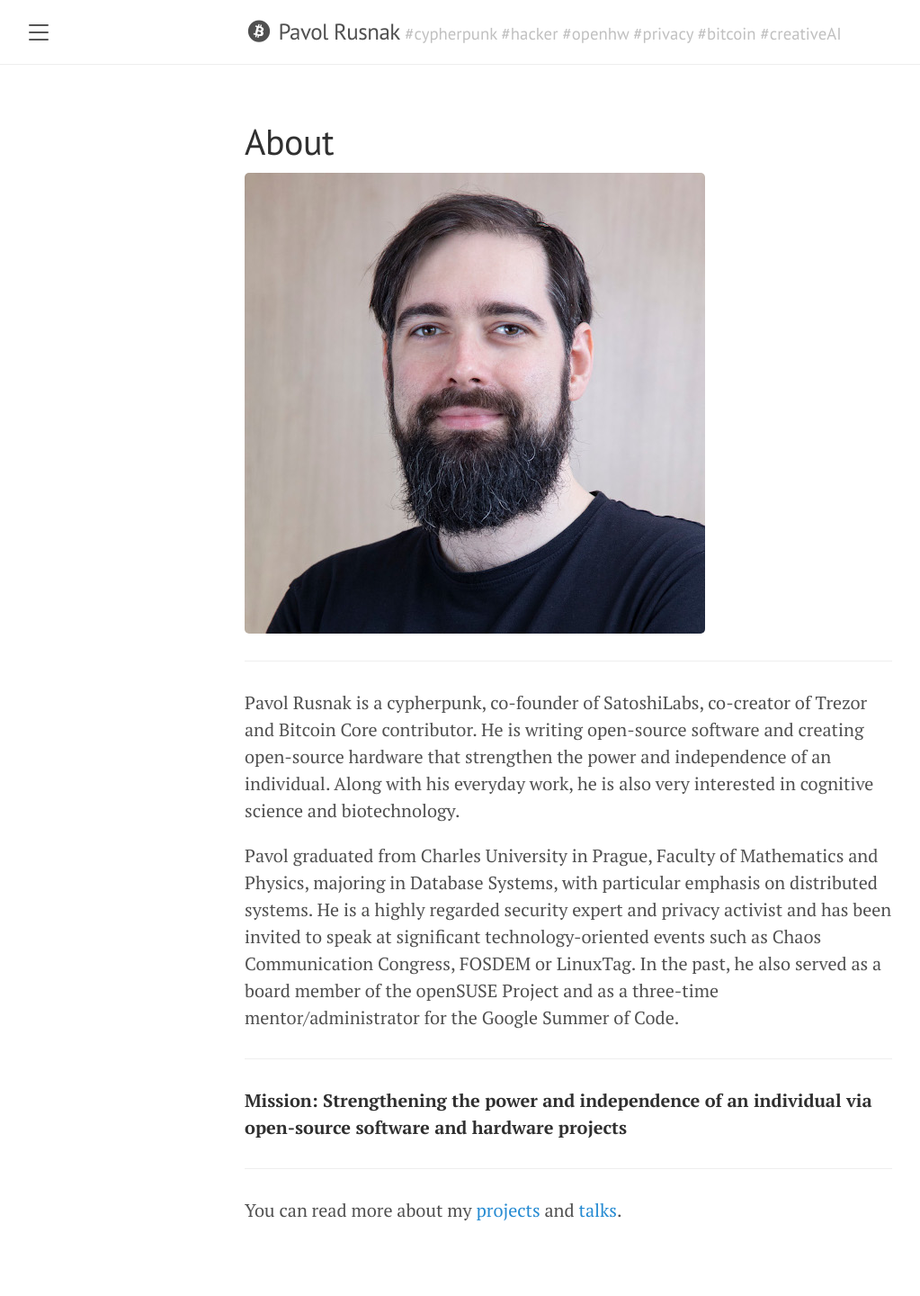
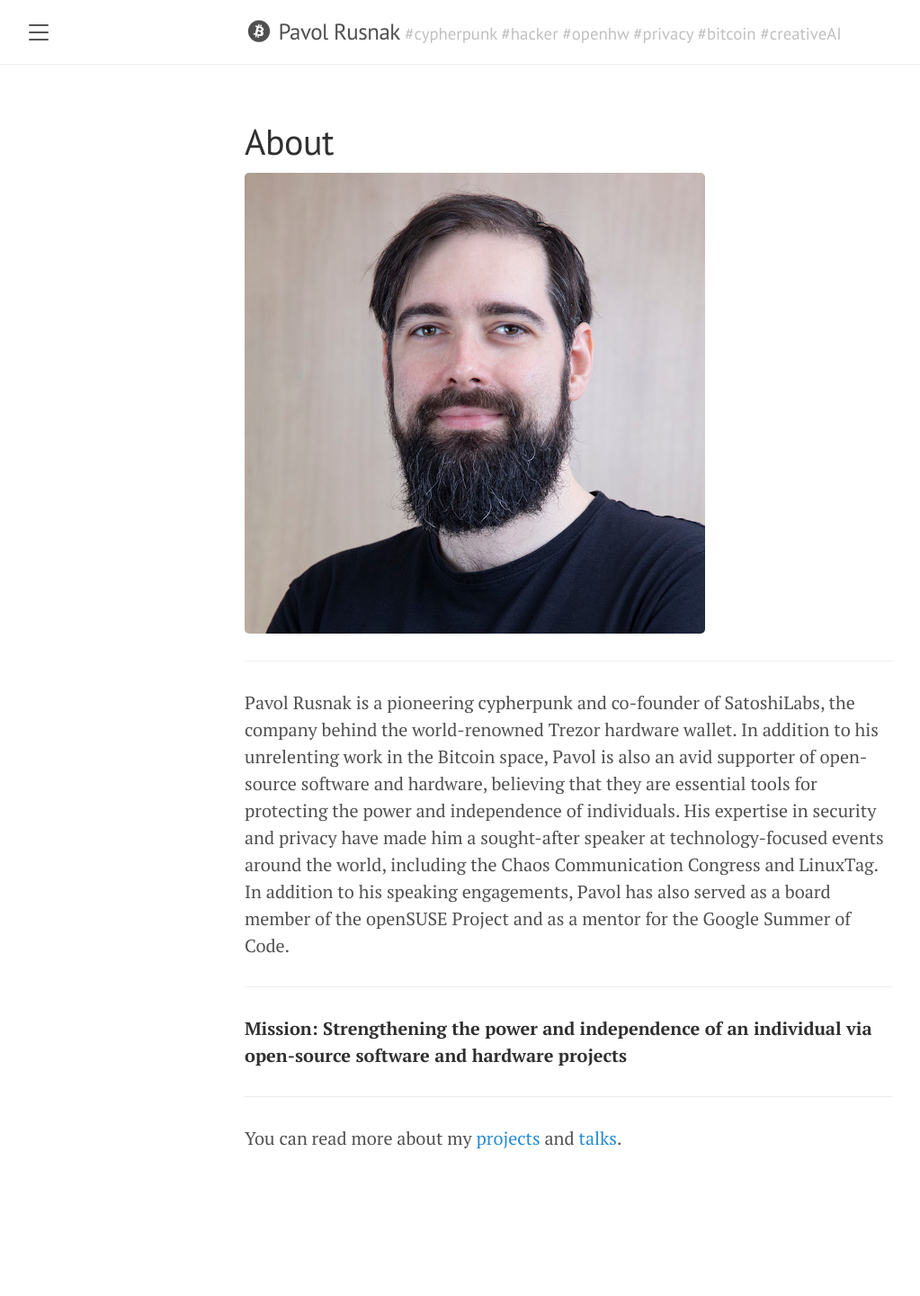
Before and after one commit to prusnak/rusnak.io, a Jekyll site: the page built from about.md, in a window 1280 px wide. Shown: the whole page at 90% size, without its empty margins (8-1031 px from the left). Built offline with Jekyll 4.4.1, drawn with Linux system fonts in a browser that asks for light colours; nearby versions of some CDN libraries; after the commit the page ends 1360 px from its top, so only the background shows below that.

Commit message:
rewrite bio

```diff
--- a/about.md
+++ b/about.md
@@ -7,20 +7,12 @@ title: About
 
 ----
 
-Pavol Rusnak is a cypherpunk, co-founder of SatoshiLabs, co-creator of Trezor
-and Bitcoin Core contributor.
-He is writing open-source software and creating open-source hardware
-that strengthen the power and independence of an individual.
-Along with his everyday work, he is also very interested in
-cognitive science and biotechnology.
-
-Pavol graduated from Charles University in Prague, Faculty of Mathematics and
-Physics, majoring in Database Systems, with particular emphasis on distributed
-systems. He is a highly regarded security expert and privacy activist and has
-been invited to speak at significant technology-oriented events such as Chaos
-Communication Congress, FOSDEM or LinuxTag. In the past, he also served as a
-board member of the openSUSE Project and as a three-time mentor/administrator
-for the Google Summer of Code.
+Pavol Rusnak is a pioneering cypherpunk and co-founder of SatoshiLabs, the company behind the world-renowned Trezor hardware wallet.
+In addition to his unrelenting work in the Bitcoin space, Pavol is also an avid supporter of open-source software and hardware,
+believing that they are essential tools for protecting the power and independence of individuals.
+His expertise in security and privacy have made him a sought-after speaker at technology-focused events around the world,
+including the Chaos Communication Congress and LinuxTag.
+In addition to his speaking engagements, Pavol has also served as a board member of the openSUSE Project and as a mentor for the Google Summer of Code.
 
 ----
 
```
